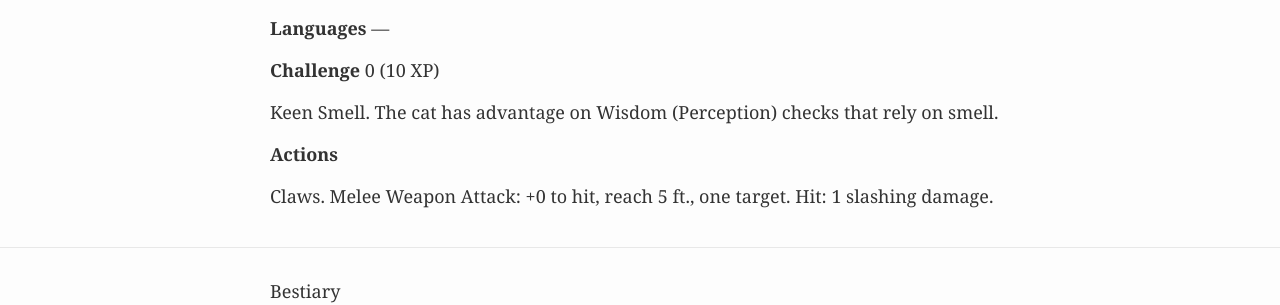
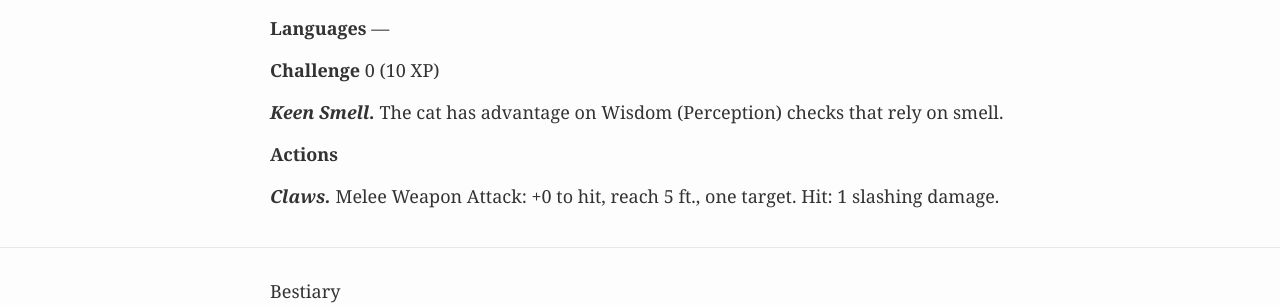
Before and after one commit to beaurancourt/bestiary, a Jekyll site: the page built from _posts/2016-02-29-cat.markdown, in a window 1280 px wide. Shown: the part 580-885 px from the top of the page. Built offline with Jekyll 4.4.1, drawn with Linux system fonts in a browser that asks for light colours.

Commit message:
Format fix, cat

```diff
--- a/_posts/2016-02-29-cat.markdown
+++ b/_posts/2016-02-29-cat.markdown
@@ -25,8 +25,8 @@ tags: [tiny, beast, cr0]
 
 **Challenge** 0 (10 XP)
 
- Keen Smell. The cat has advantage on Wisdom (Perception) checks that rely on smell.
+***Keen Smell.*** The cat has advantage on Wisdom (Perception) checks that rely on smell.
 
 **Actions**
 
-Claws. Melee Weapon Attack: +0 to hit, reach 5 ft., one target. Hit: 1 slashing damage.
+***Claws.*** Melee Weapon Attack: +0 to hit, reach 5 ft., one target. Hit: 1 slashing damage.
```
